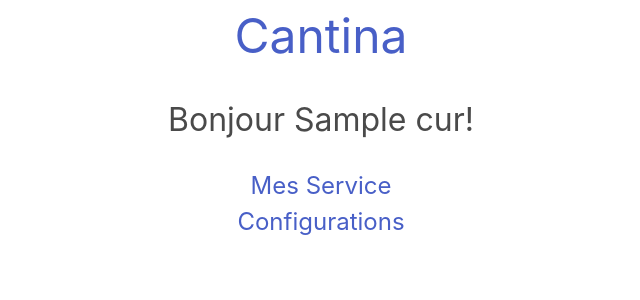
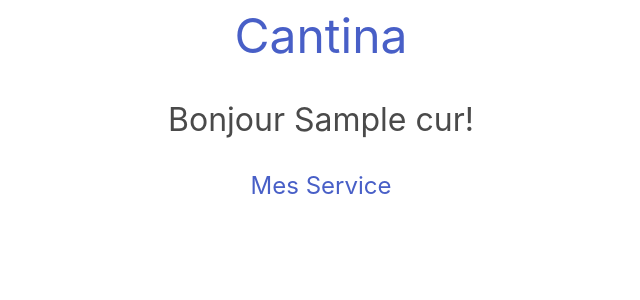
Before and after one commit to Cantina-Org/Server-Manager, a Flask app: template templates/home.html in a window 1280 px wide. Shown: the top 300 px of the page, without its empty margins (319-959 px from the left). Run offline with Flask 3, Linux system fonts and the light colour scheme; the template is opened without the code that fills it: most values are stand-ins (such as "Sample title", 1, 10 or a date in 2020); parts of the project's set-up code (start-up, migrations or seed data) failed here and were passed over.

Commit message:
Suppressions de la partie admin qui vas être relocaliser

```diff
--- a/templates/home.html
+++ b/templates/home.html
@@ -12,9 +12,6 @@
         <h1 class="is-size-1"><a href="{{ url_for('home') }}">Cantina</a></h1><br>
         <h1 class="is-size-3">Bonjour {{ cur[0] }}!</h1><br>
         <a class="is-size-4" href="{{ url_for('server') }}">Mes Service</a><br>
-        {% if cur[1] %}
-            <a class="is-size-4">Configurations</a>
-        {% endif %}
     </div>
 </body>
 </html>
```
